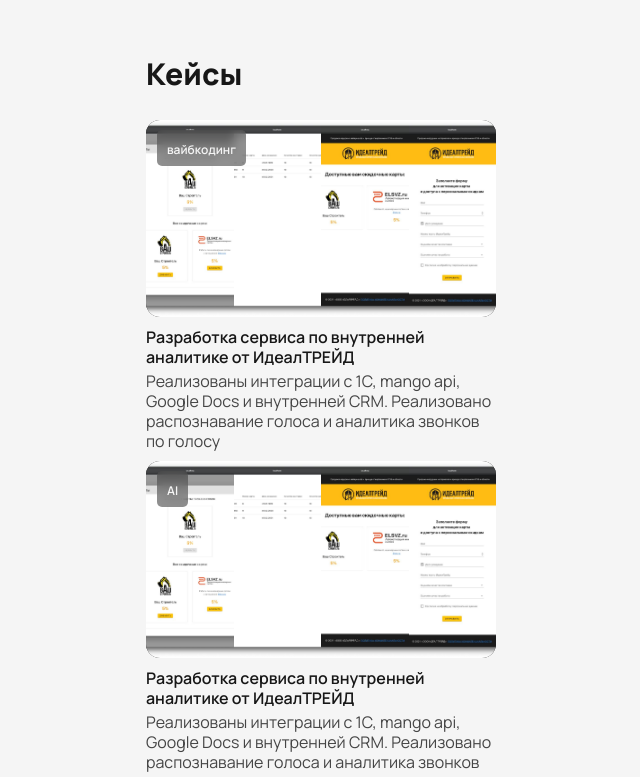
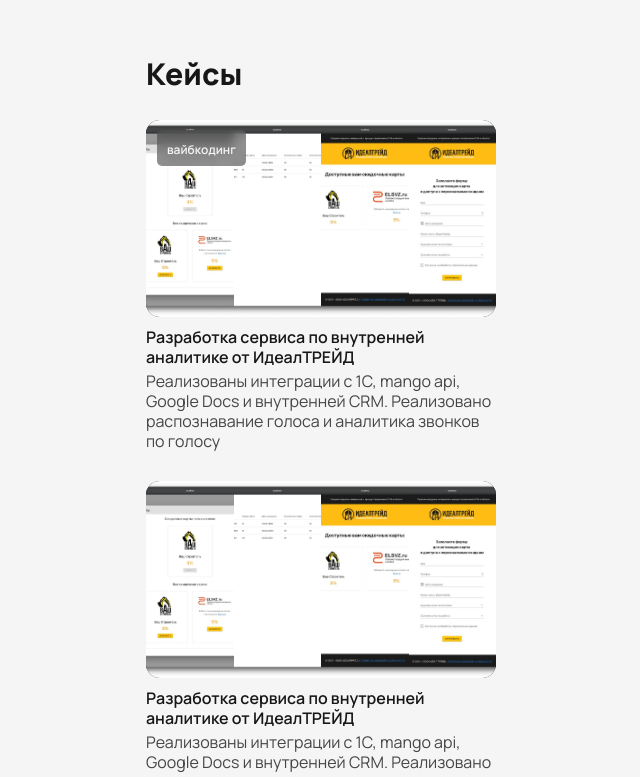
Before and after one commit to ZharkovMihail/ai_landing, a Next.js app: page / in a window 1280 px wide. Shown: the part 2256-3033 px from the top of the page, without its empty margins (319-959 px from the left). Built offline with nearby package versions, Linux system fonts and the light colour scheme.

Commit message:
кейсы с правильным gap-[30px]

```diff
--- a/app/components/Cases.tsx
+++ b/app/components/Cases.tsx
@@ -1,7 +1,6 @@
 import Image from "next/image";
 import { imgCase1a, imgCase1b, imgCase1c, imgCase1d } from "@/app/lib/assets";
 
-// All three cases share the same images in the design (placeholder content)
 const cases = [
   {
     tag: "вайбкодинг",
@@ -10,13 +9,13 @@
       "Реализованы интеграции с 1C, mango api, Google Docs и внутренней CRM. Реализовано распознавание голоса и аналитика звонков по голосу",
   },
   {
-    tag: "AI",
+    tag: null,
     title: "Разработка сервиса по внутренней аналитике от ИдеалТРЕЙД",
     description:
       "Реализованы интеграции с 1C, mango api, Google Docs и внутренней CRM. Реализовано распознавание голоса и аналитика звонков по голосу",
   },
   {
-    tag: "MVP",
+    tag: null,
     title: "Разработка сервиса по внутренней аналитике от ИдеалТРЕЙД",
     description:
       "Реализованы интеграции с 1C, mango api, Google Docs и внутренней CRM. Реализовано распознавание голоса и аналитика звонков по голосу",
@@ -27,41 +26,36 @@
 
 export default function Cases() {
   return (
+    // gap-[30px] между заголовком и каждой карточкой — как в Figma (все дети одного flex-col)
     <section className="flex flex-col gap-[30px] items-start px-5">
       <h2 className="font-extrabold text-[30px] leading-[32px] text-[#171717]">Кейсы</h2>
-      <div className="flex flex-col gap-[10px] w-full">
+
       {cases.map((c, i) => (
-          <div key={i} className="flex flex-col gap-[10px] items-start rounded-[24px]">
+        <div key={i} className="flex flex-col gap-[10px] items-start w-full">
           {/* Image collage */}
           <div className="aspect-video bg-[#171717] overflow-hidden relative rounded-[14px] w-full">
             <div className="absolute inset-0 flex">
               {panelImages.map((src, j) => (
                 <div key={j} className="flex-1 relative overflow-hidden">
-                    <Image
-                      src={src}
-                      alt=""
-                      fill
-                      className="object-cover"
-                      unoptimized
-                    />
+                  <Image src={src} alt="" fill className="object-cover" unoptimized />
                 </div>
               ))}
             </div>
-              {/* Tag badge */}
+            {c.tag && (
               <div className="absolute left-[11px] top-[10px] backdrop-blur-[5px] bg-[rgba(69,69,69,0.6)] px-[10px] py-[6px] rounded-[5px]">
                 <span className="font-semibold text-[12px] leading-[20px] text-[#f5f5f5]">
                   {c.tag}
                 </span>
               </div>
+            )}
           </div>
           {/* Text */}
-            <div className="flex flex-col gap-1 items-start text-[16px] leading-[20px]">
+          <div className="flex flex-col gap-[4px] items-start text-[16px] leading-[20px]">
             <p className="font-semibold text-[#171717]">{c.title}</p>
             <p className="font-normal text-[#454545]">{c.description}</p>
           </div>
         </div>
       ))}
-      </div>
     </section>
   );
 }
```
Lines whose indentation alone changed are shown as unchanged.
